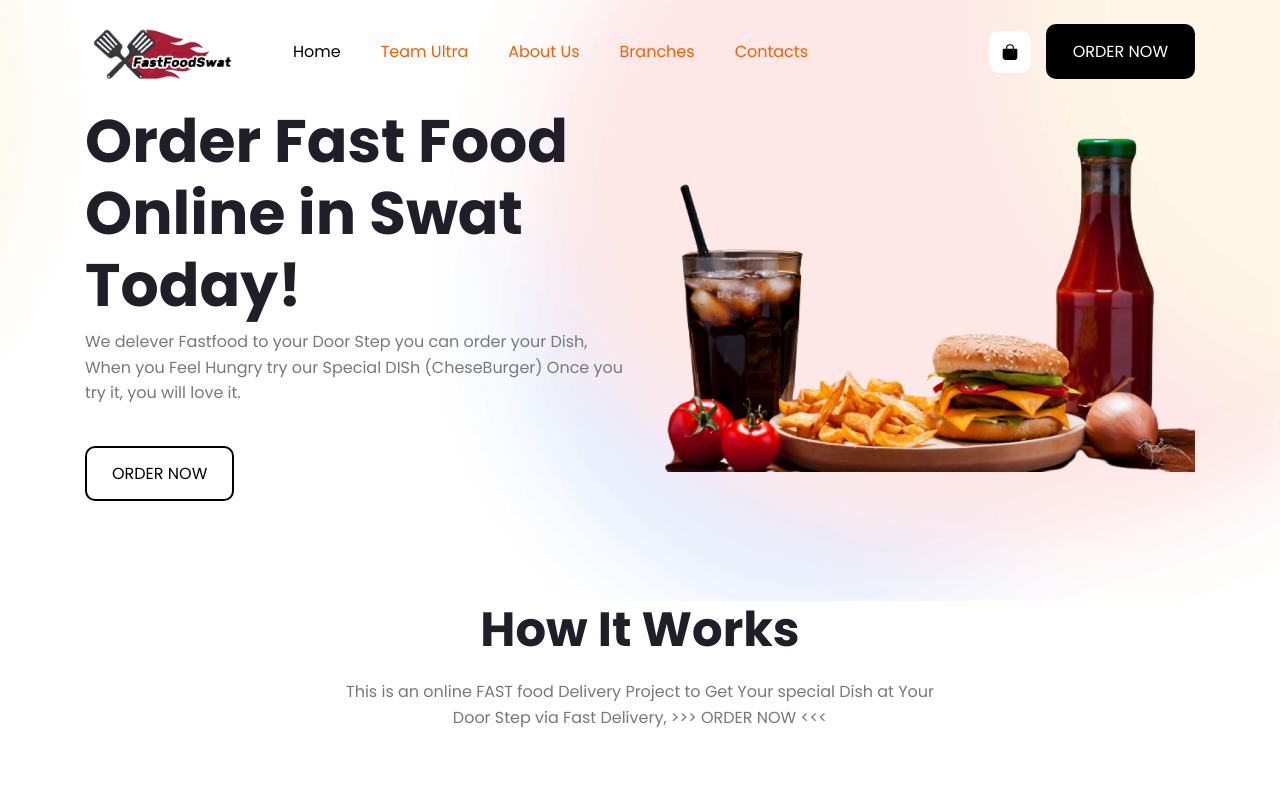
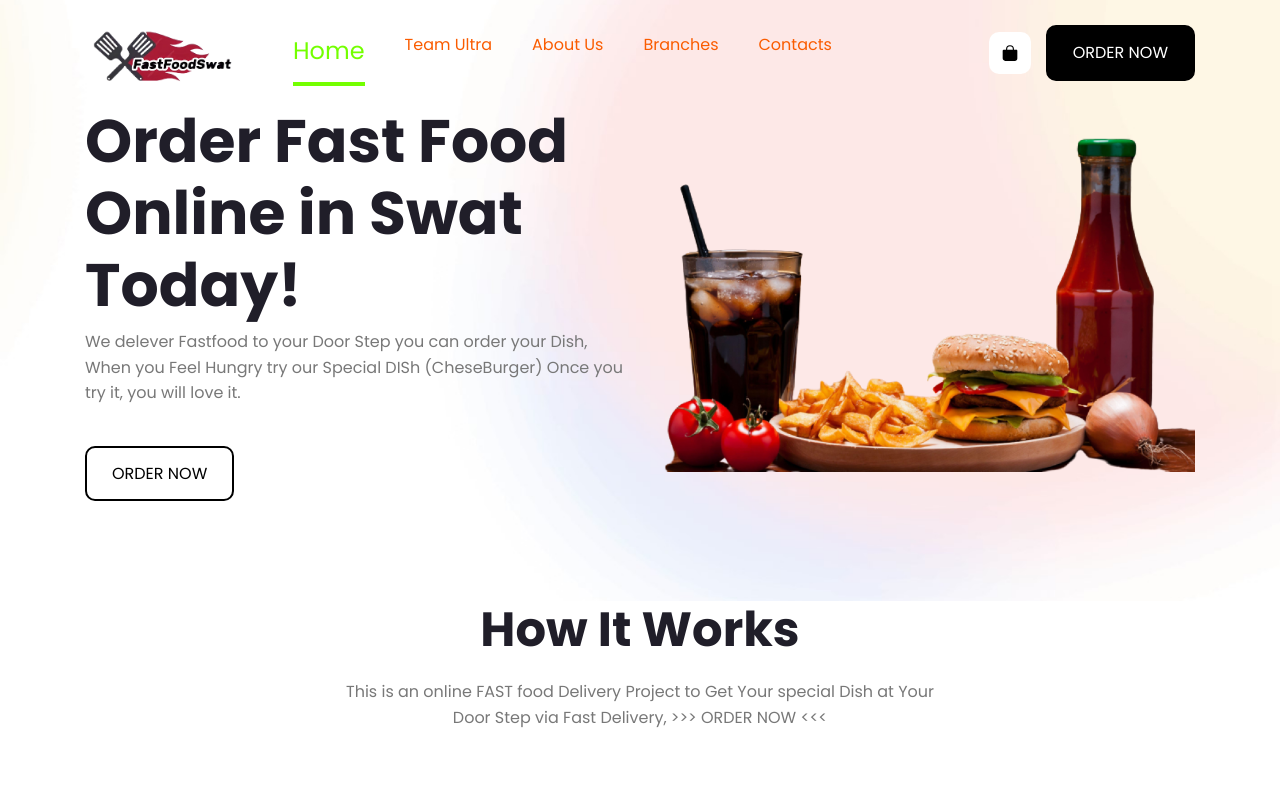
Before and after one commit to CodeWithHaris7/FastFoodSwat, a plain HTML site: page index.html in a window 1280 px wide. In both pictures the pointer is over the link 316 px from the left and 51 px from the top of the page. Shown: the top 787 px of the page. Drawn offline with nearby package versions, Linux system fonts and the light colour scheme.

Commit message:
Update style.css

```diff
--- a/assets/css/style.css
+++ b/assets/css/style.css
@@ -442,10 +442,17 @@ body.active { overflow: hidden; }
 .navbar-link {
   color: var(--eerie-black);
   padding-block: 12px;
+
 }
 
-.navbar-link:is(:hover, :focus-visible) { color: var(--jet); }
+/* .navbar-link:is(:hover, :focus-visible) { color: #09ff00; } */
+.navbar ul li a:hover{
+	border-bottom: 4px solid #73ff00;
+	transition: 0.2s;
+  color: #73ff00;
+  font-size: x-large;
 
+}
 
 
 
@@ -630,7 +637,7 @@ body.active { overflow: hidden; }
 .partnership-card { position: relative; }
 
 .partnership-card .card-banner {
-  outline: 3px solid var(--marigold);
+  outline: 3px solid #8a1f1f;
   border-radius: var(--radius-20);
   margin: 7px;
 }
```
